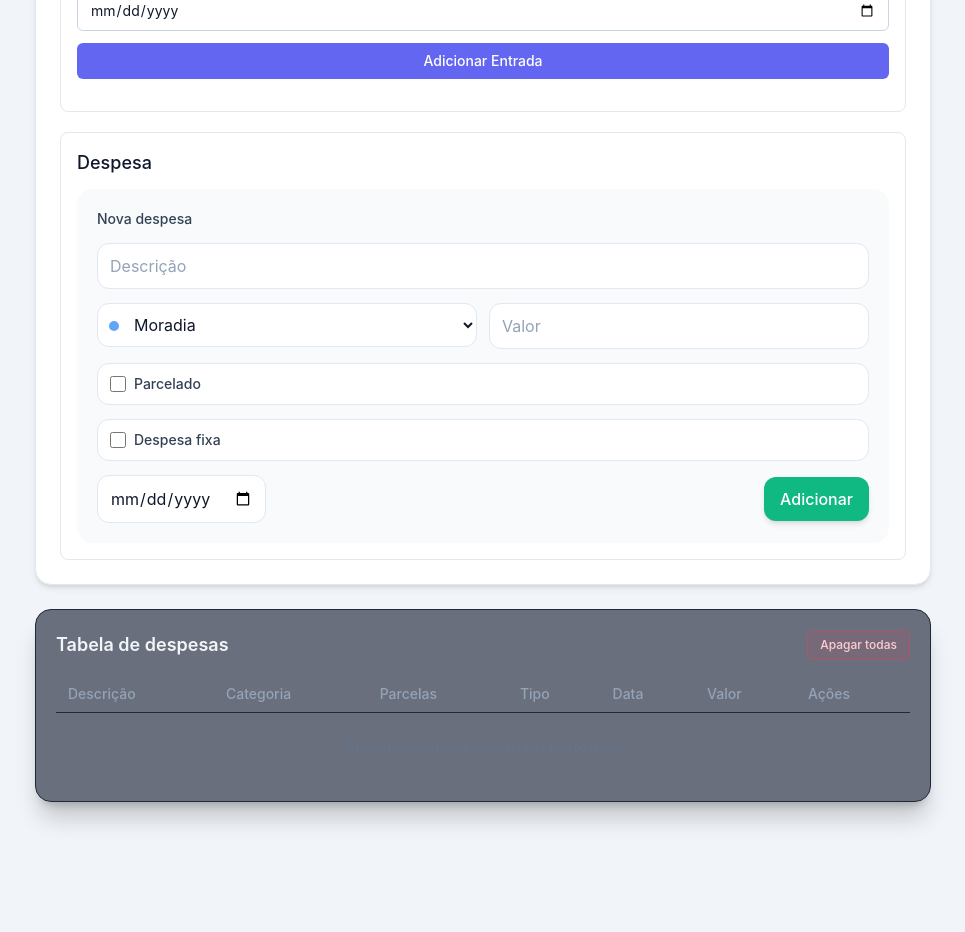
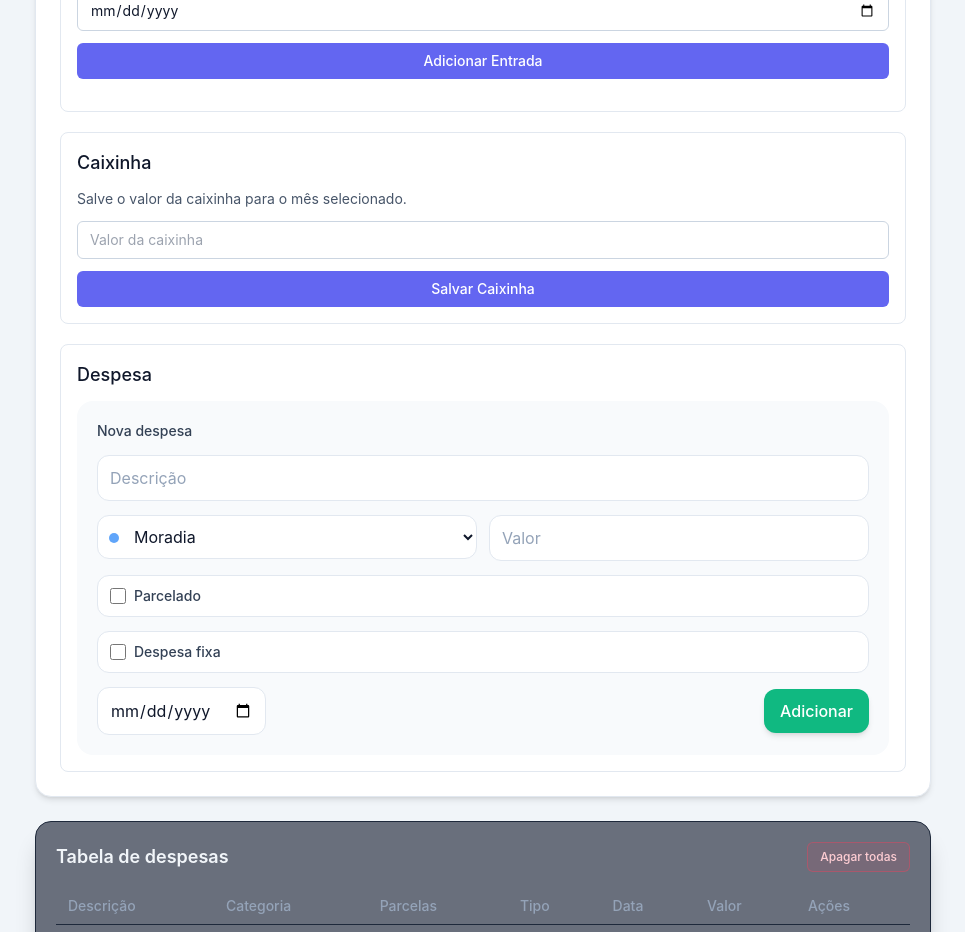
Before and after one commit to 1Guigo/Controle-Financeiro, a React (Vite) app: page / in a window 1280 px wide. Shown: the part 1060-1992 px from the top of the page, without its empty margins (301-1266 px from the left). Before the commit the page ends 1910 px from the top, so only its background shows below. Built offline with nearby package versions, Linux system fonts and the light colour scheme.

Commit message:
correcao de adiciao na caixinha

```diff
--- a/src/components/ExpenseFormsPanel.jsx
+++ b/src/components/ExpenseFormsPanel.jsx
@@ -8,16 +8,20 @@ function ExpenseFormsPanel({
   editingExpenseId,
   expenseForm,
   categories,
+  cashboxInput,
   onIncomeFormChange,
   onAddIncome,
   onEditIncome,
   onSaveEditIncome,
   onCancelEditIncome,
   onRemoveIncome,
+  onCashboxInputChange,
+  onSaveCashbox,
   onExpenseFieldChange,
   onAddExpense,
   onSaveEditExpense,
   onCancelEditExpense,
+  onRemoveExpense,
 }) {
   return (
     <div
@@ -146,6 +150,27 @@ function ExpenseFormsPanel({
           </div>
         </div>
 
+        <div className="rounded-lg border border-slate-200 bg-white p-4">
+          <h3 className="mb-3 text-lg font-medium text-slate-900">Caixinha</h3>
+          <div className="space-y-3">
+            <p className="text-sm text-slate-600">Salve o valor da caixinha para o mês selecionado.</p>
+            <input
+              type="number"
+              step="0.01"
+              placeholder="Valor da caixinha"
+              value={cashboxInput}
+              onChange={(e) => onCashboxInputChange(e.target.value)}
+              className="w-full rounded-md border border-slate-300 px-3 py-2 text-sm focus:border-indigo-500 focus:outline-none"
+            />
+            <button
+              onClick={onSaveCashbox}
+              className="w-full rounded-md bg-indigo-500 px-4 py-2 text-sm font-medium text-white hover:bg-indigo-600"
+            >
+              Salvar Caixinha
+            </button>
+          </div>
+        </div>
+
         {/* Formulário de Despesa */}
         <div className="rounded-lg border border-slate-200 bg-white p-4">
           <h3 className="mb-3 text-lg font-medium text-slate-900">Despesa</h3>
--- a/src/hooks/useFinanceDashboard.js
+++ b/src/hooks/useFinanceDashboard.js
@@ -515,7 +515,21 @@ export function useFinanceDashboard() {
   }
 
   function handleSave() {
-    saveAppState(financeByMonth)
+    const cashbox = clampToMoney(cashboxInput)
+    const updatedFinanceByMonth = {
+      ...financeByMonth,
+      [selectedMonth]: {
+        ...financeByMonth[selectedMonth],
+        cashbox,
+      },
+    }
+
+    setFinanceByMonth(updatedFinanceByMonth)
+    setCashboxInputByMonth((prev) => ({
+      ...prev,
+      [selectedMonth]: cashbox ? String(cashbox) : '',
+    }))
+    saveAppState(updatedFinanceByMonth)
     setIsDirty(false)
   }
 
```
